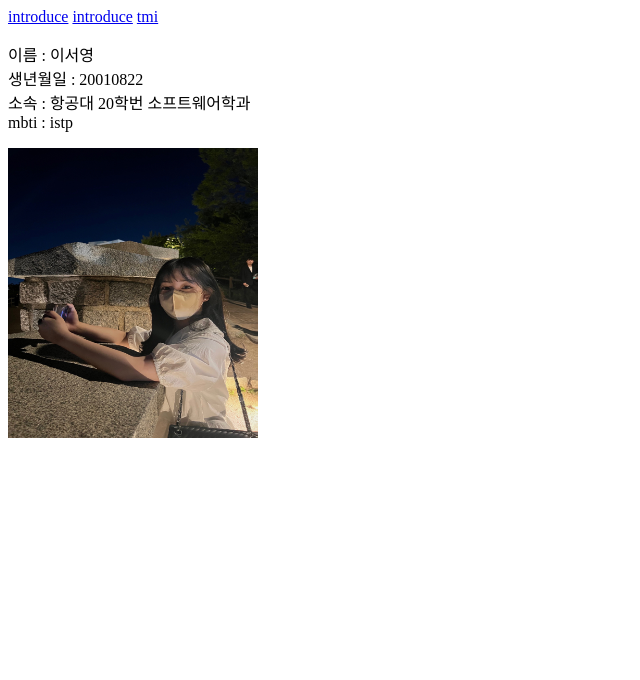
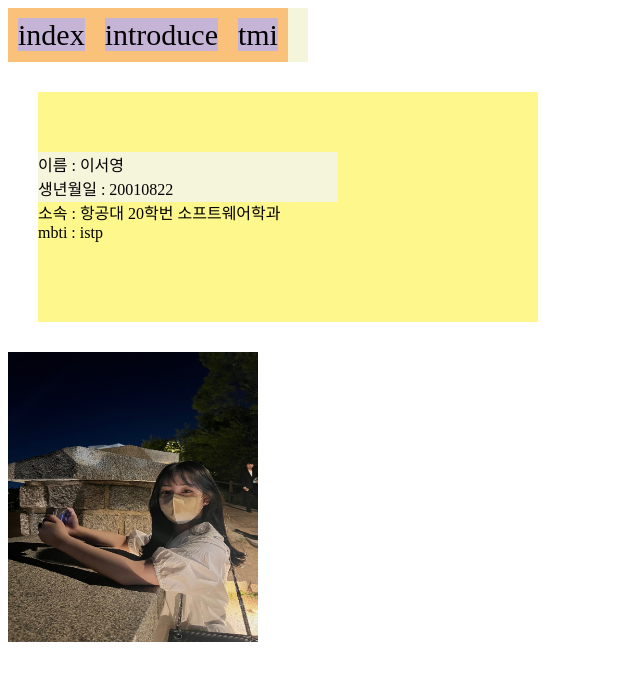
Before and after one commit to leeseoyoung0822/web_study, a plain HTML site: page introduce.html in a window 1280 px wide. Shown: the whole page, without its empty margins (0-640 px from the left). Drawn offline with Linux system fonts and the light colour scheme.

Commit message:
Add files via upload

```diff
--- a/introduce.html
+++ b/introduce.html
@@ -5,17 +5,27 @@
 <meta http-equiv="X-UA-Compatible" content="IE=edge">
 <meta name="viewport" content="width=device-width, initial-scale=1.0">
 <title>서영</title>
+<link rel="stylesheet" href="test.css">
 </head>
 <body>
-    <a href="index.html">introduce</a>
-    <a href="introduce.html">introduce</a>
-    <a href="tmi.html">tmi</a>
+    <div class="link">
+        <u1>
+            <li><a href="index.html">index</a></li>
+            <li><a href="introduce.html">introduce</a></li>
+            <li><a href="tmi.html">tmi</a></li>
+        </u1>
+    </div>
+
+
+    <div class="main">
         <p>
             이름 : 이서영 <br>
             생년월일 : 20010822<br>
             소속 : 항공대 20학번 소프트웨어학과<br>
             mbti : istp<br>
         </p>
+    </div>
+
     <img src="2.jpg" width="250" height="290"/>
 
 
```
Lines whose indentation alone changed are shown as unchanged.
